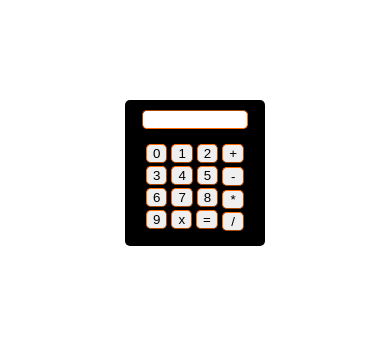
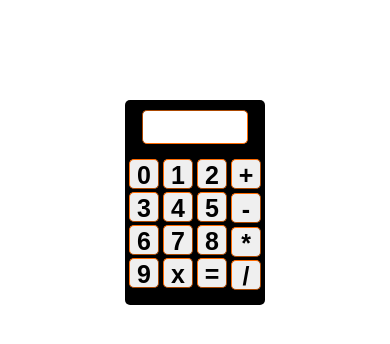
Before and after one commit to Alymbekdd/Calculator, a plain HTML site: page index.html in a window 390 px wide. Drawn offline with Linux system fonts and the light colour scheme.

Commit message:
Update style.css

```diff
--- a/style.css
+++ b/style.css
@@ -59,3 +59,92 @@ border-radius: 5px;
     border-radius: 5px;
     border-color: rgb(255, 106, 0);
 }
+@media(max-width:576px){
+    .input{
+        height: 30px;
+    }
+    .number{
+        width: 70px;
+        height: 40px;
+        font-size: 25px;
+        font-weight: bold;
+    }
+    #simvol{
+        width: 70px;
+        height: 40px;
+        font-size: 25px;
+        font-weight: bold;
+    }
+    .operation{
+        width: 70px;
+        height: 40px;
+        font-size: 25px;
+        font-weight: bold;
+    }
+    .btn{
+        width: 70px;
+        height: 40px;
+        font-size: 25px;
+        font-weight: bold;
+    }
+}
+
+@media(max-width:320px){
+    .input{
+        height: 30px;
+    }
+    .number{
+        width: 30px;
+        height: 30px;
+        font-size: 25px;
+        font-weight: bold;
+    }
+    #simvol{
+        width: 30px;
+        height: 30px;
+        font-size: 25px;
+        font-weight: bold;
+    }
+    .operation{
+        width: 30px;
+        height: 30px;
+        font-size: 25px;
+        font-weight: bold;
+    }
+    .btn{
+        width: 30px;
+        height: 30px;
+        font-size: 25px;
+        font-weight: bold;
+    }
+}
+
+@media(max-width:480px){
+    .input{
+        height: 30px;
+    }
+    .number{
+        width: 30px;
+        height: 30px;
+        font-size: 25px;
+        font-weight: bold;
+    }
+    #simvol{
+        width: 30px;
+        height: 30px;
+        font-size: 25px;
+        font-weight: bold;
+    }
+    .operation{
+        width: 30px;
+        height: 30px;
+        font-size: 25px;
+        font-weight: bold;
+    }
+    .btn{
+        width: 30px;
+        height: 30px;
+        font-size: 25px;
+        font-weight: bold;
+    }
+}
```
